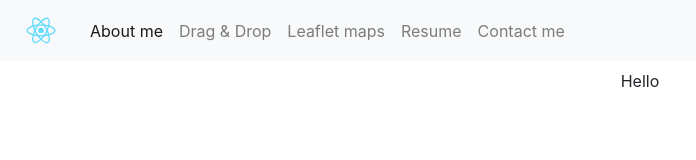
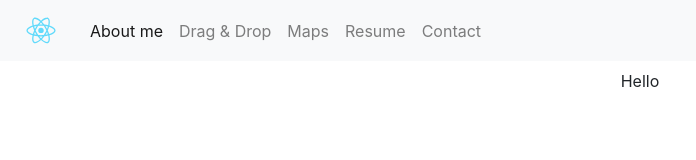
Before and after one commit to madarosca/react-demo, a React (Create React App) app: page /#/about in a window 1280 px wide. Shown: the top 160 px of the page, without its empty margins (0-696 px from the left). Built offline with nearby package versions, Linux system fonts and the light colour scheme; what react-router-redux would draw is missing.

Commit message:
change nav link name

```diff
--- a/src/containers/NavBar.js
+++ b/src/containers/NavBar.js
@@ -31,13 +31,13 @@ const NavBar = (props) => {
 							Drag & Drop
 						</NavLink>
 						<NavLink className='nav-item nav-link' to={MAPS} onClick={() => { }}>
-							Leaflet maps
+							Maps
 						</NavLink>
 						<NavLink className='nav-item nav-link' to={RESUME} onClick={() => { }}>
 							Resume
 						</NavLink>
 						<NavLink className='nav-item nav-link' to={CONTACT} onClick={() => { }}>
-							Contact me
+							Contact
 						</NavLink>
 					</ul>
 				</div>
```
